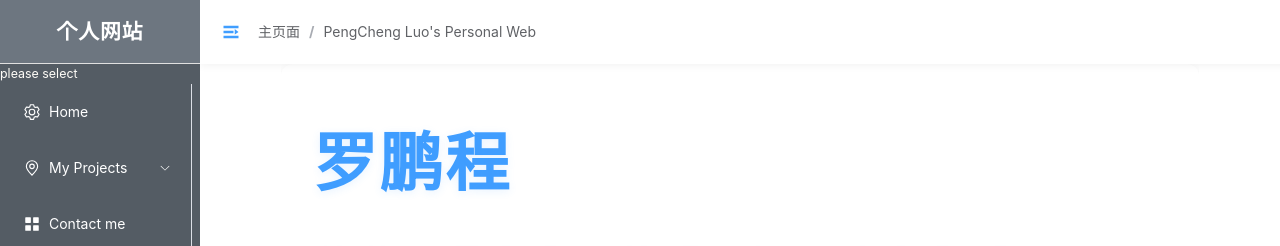
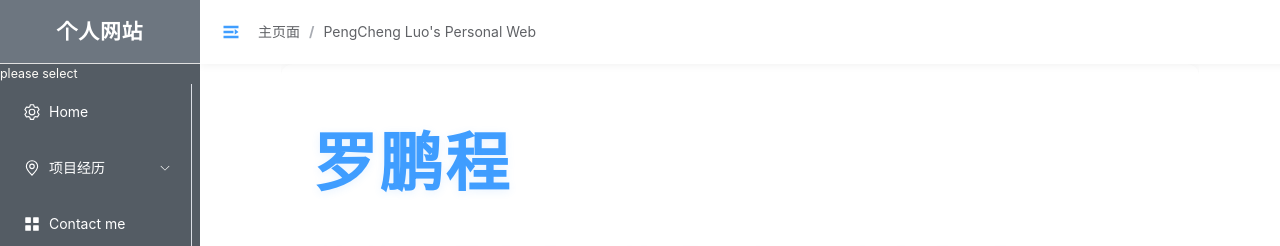
Before and after one commit to Chong-H/PersonalWeb, a Vue app: page / in a window 1280 px wide. Shown: the top 246 px of the page. Built offline with nearby package versions, Linux system fonts and the light colour scheme.

Commit message:
fix faults in navigation bar

```diff
--- a/src/App.vue
+++ b/src/App.vue
@@ -35,7 +35,7 @@
                 <el-sub-menu index="1">
                   <template #title>
                     <el-icon><location /></el-icon>
-                    <span>My Projects</span>
+                    <span>项目经历</span>
                   </template>
 
                   <el-sub-menu index="PersonalPro">
@@ -44,7 +44,7 @@
                     <el-menu-item index="MCU">MCU</el-menu-item>
                   </el-sub-menu>
                   <el-sub-menu index="GroupPro">
-                    <template #title>项目经历</template>
+                    <template #title>group Project</template>
                     <el-menu-item index="DCS">DCS-Chain </el-menu-item>
                   </el-sub-menu>
                 </el-sub-menu>
```
